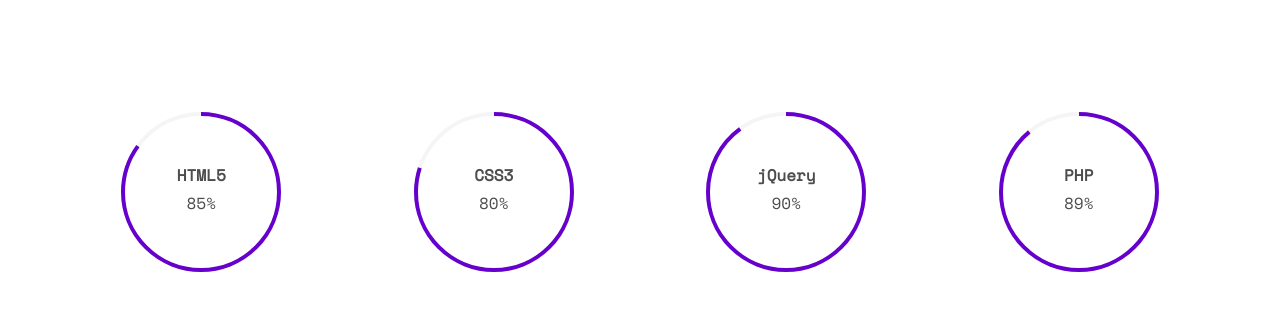
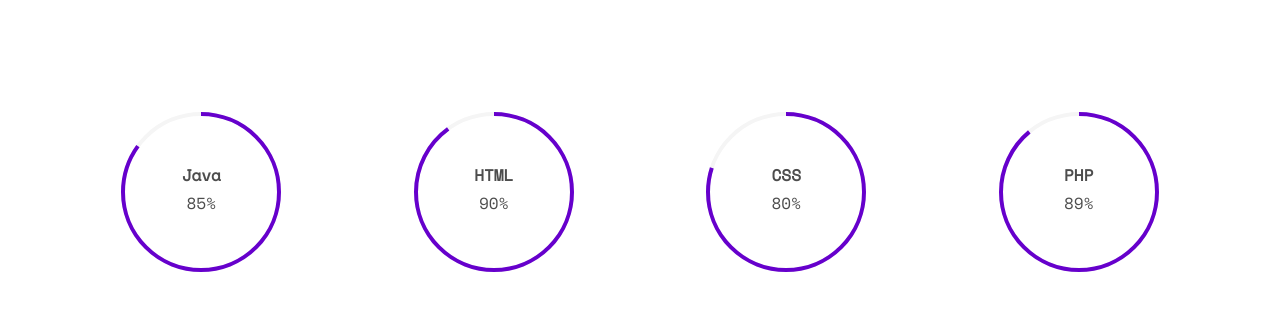
Before and after one commit to kay-rey/NewPortfolioSite, a plain HTML site: page purple/index.html in a window 1280 px wide. Shown: the part 4889-5199 px from the top of the page. Drawn offline with nearby package versions, Linux system fonts and the light colour scheme; some packages are replaced by stand-ins of ours; files whose address does not match are found by name.

```diff
--- a/purple/index.html
+++ b/purple/index.html
@@ -283,15 +283,14 @@
                 </div>
                 <div class="row row-pb-md">
                     <div class="col-md-3 col-sm-6 col-xs-12 text-center">
-                        <div class="chart" data-percent="85"><span><strong>HTML5</strong>85%</span></div>
+                        <div class="chart" data-percent="85"><span><strong>Java</strong>85%</span></div>
                     </div>
                     <div class="col-md-3 col-sm-6 col-xs-12 text-center">
-                        <div class="chart" data-percent="80"><span><strong>CSS3</strong>80%</span></div>
+                        <div class="chart" data-percent="90"><span><strong>HTML</strong>90%</span></div>
                     </div>
                     <div class="col-md-3 col-sm-6 col-xs-12 text-center">
-                        <div class="chart" data-percent="90"><span><strong>jQuery</strong>90%</span></div>
+                        <div class="chart" data-percent="80"><span><strong>CSS</strong>80%</span></div>
                     </div>
-
                     <div class="col-md-3 col-sm-6 col-xs-12 text-center">
                         <div class="chart" data-percent="89"><span><strong>PHP</strong>89%</span></div>
                     </div>
@@ -436,4 +435,6 @@
         <!-- Main -->
         <script src="js/main.js"></script>
 
-</body></html>
+</body>
+
+</html>
```
Lines whose indentation alone changed are shown as unchanged.
